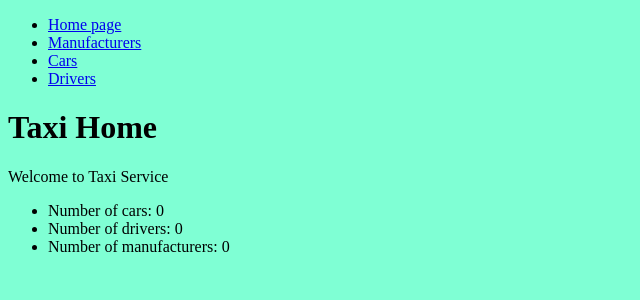
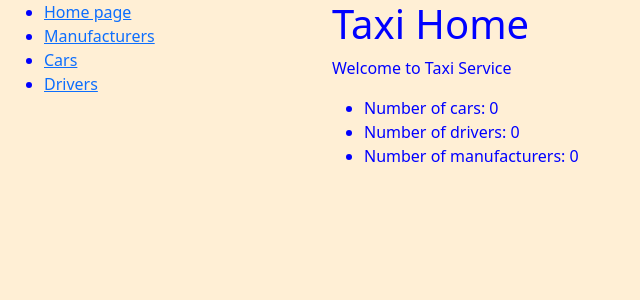
Before and after one commit to Sasha007-star/taxi-service, a Django app: page / in a window 1280 px wide. Shown: the top 300 px of the page, without its empty margins (0-640 px from the left). Run offline with Django 4.2, Linux system fonts and the light colour scheme; data that the repository does not hold is empty.

Commit message:
Виправлено роботу сайдбару

```diff
--- a/static/css/styles.css
+++ b/static/css/styles.css
@@ -1,3 +1,4 @@
 body {
-    background-color: aquamarine;
+    background-color: papayawhip;
+    color: blue;
 }
--- a/templates/base.html
+++ b/templates/base.html
@@ -7,21 +7,26 @@
 
   <meta charset="utf-8">
   <meta name="viewport" content="width=device-width, initial-scale=1">
-
+  <link href="https://cdn.jsdelivr.net/npm/bootstrap@5.3.3/dist/css/bootstrap.min.css"
+          rel="stylesheet"
+          integrity="sha384-QWTKZyjpPEjISv5WaRU9OFeRpok6YctnYmDr5pNlyT2bRjXh0JMhjY6hW+ALEwIH"
+          crossorigin="anonymous">
   {% load static %}
   <link rel="stylesheet" href="{% static 'css/styles.css' %}">
 </head>
 <body>
-<div>
-  <div>
+<div class="container-fluid">
+  <div class="row">
+    <div class="col-sm-3">
       {% block sidebar %}
         {% include "includes/sidebar.html" %}
       {% endblock %}
     </div>
-  <div>
+    <div class="col-sm-9">
       {% block content %}
       {% endblock %}
     </div>
   </div>
+</div>
 </body>
 </html>
```
Lines whose indentation alone changed are shown as unchanged.
